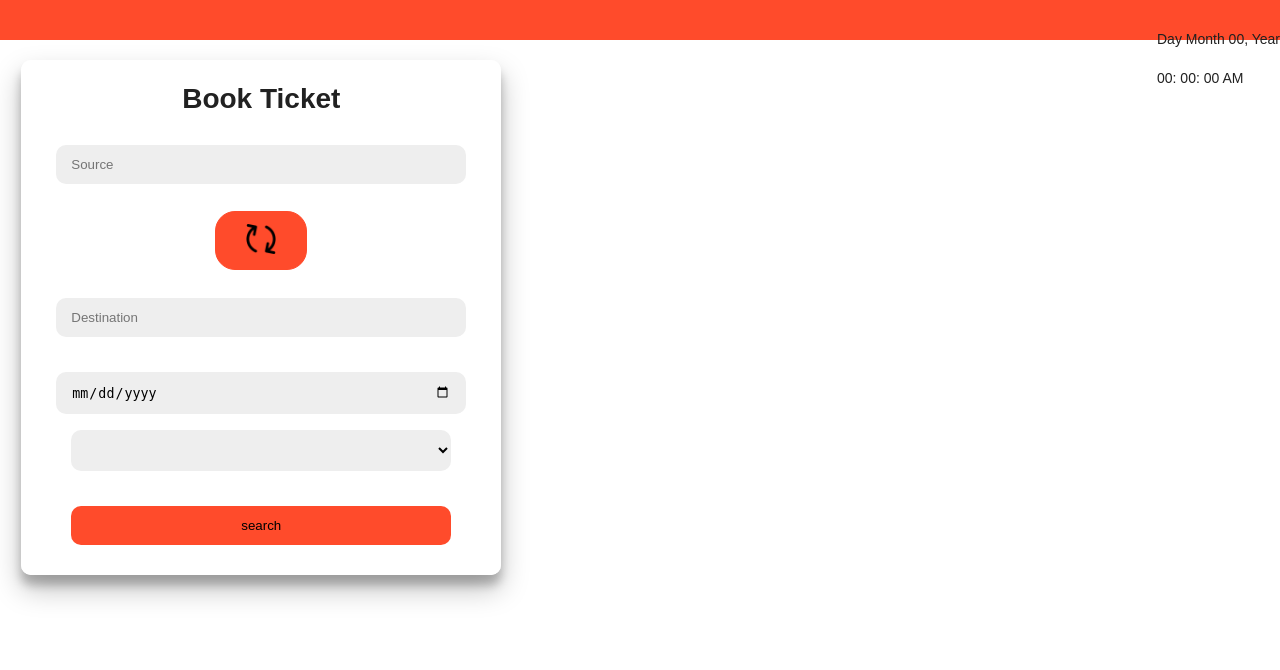
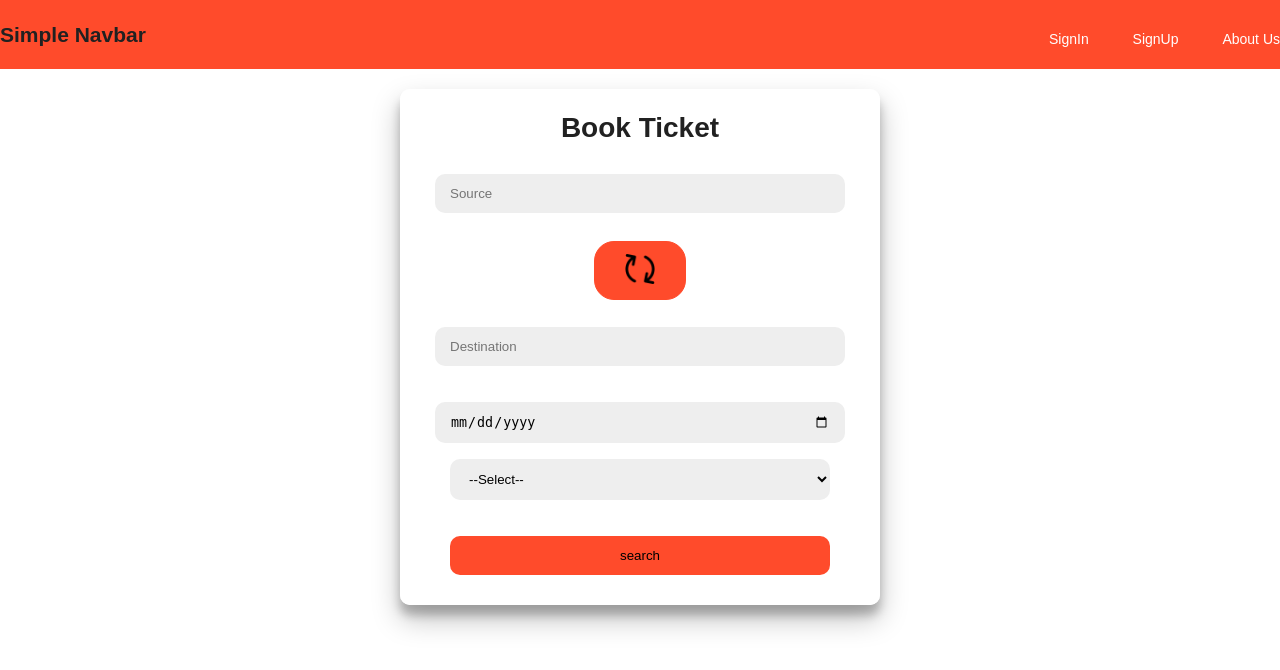
Before and after one commit to idealistraj09/Railway-reservation-system-, a PHP site: page /home.php in a window 1280 px wide. Shown: the top 670 px of the page. Run offline with PHP 8.4, Linux system fonts and the light colour scheme; lists and menus that the app fills with data are empty.

Commit message:
Revert "up"
This reverts commit d9ac86baffbc9382fe961b169b71a1d5919f3706.

```diff
--- a/php/home.php
+++ b/php/home.php
@@ -1,63 +1,42 @@
 <!DOCTYPE html>
 <html lang="en">
-
 <head>
   <meta charset="UTF-8">
   <meta http-equiv="X-UA-Compatible" content="IE=edge">
+  <meta name="viewport" content="width=device-width, initial-scale=1.0">
+  <title>Document</title>
   <link rel="stylesheet" href="../css/home_css.css">
   <link rel="text/js" href="../js/time.js">
 </head>
-
-<body onload="initClock()">
+<body>
   <!-- navbar -->
   <nav class="navbar">
     <div class="navbar2">
-
-      <div class="navbar3">
-        <ul class="nav nav-right">
-          <li></li>
-          <li><a href="#">SignIn</a></li>
-          <li><a href="#">SignUp</a></li>
-          <li><a href="#">About Us</a></li>
-          <li><a href="#0">Login</a></li>
-          <li><a href="#0">Register</a></li>
-          <li><a href="#0">About Us</a></li>
-          <li>
-            <div class="datetime">
-              <div class="date">
-                <span id="dayname">Day</span>
-                <span id="month">Month</span>
-                <span id="daynum">00</span>,
-                <span id="year">Year</span>
-              </div>
-              <div class="time">
-                <span id="hour">00</span>:
-                <span id="minutes">00</span>:
-                <span id="seconds">00</span>
-                <span id="period">AM</span>
-              </div>
-            </div>
-            </p>
-          </li>
-        </ul>
-      </div>
-    </div>
-    <!--/.container-->
-  </nav>
-  <!--/.navbar-->
+      <h1 class="logo">Simple Navbar</h1>
+      <ul class="nav nav-right">
+        <li><a href="#">SignIn</a></li>
+        <li><a href="#">SignUp</a></li>
+        <li><a href="#">About Us</a></li>
+      </ul>
+    </div><!--/.container-->
+  </nav><!--/.navbar-->
   <div class="container">
-    <form action="#" method="POST">
+    <form action="show.php" method="POST">
       <h1>Book Ticket</h1>
       <input type="text" placeholder="Source" name="source" id="s"> <br>
-      <Button><img src="../img/ex.png" alt="exchange" height="30px" width="30px" onclick="swap();"></Button><br>
+      <Button><img src="../img/ex.png" alt="exchange" height="30px" width="30px"></Button> <br>
       <input type="text" placeholder="Destination" name="destination" id="d"><br>
       <input type="date" name="date">
       <select name="seat" id="" require>
+        <option value="">--Select--</option>
+        <option value="acseat">AC seat</option>
+        <option value="nonac">Non AC</option>
+        <option value="sleeper">Sleeper</option>
+        <option value="seater">Seater</option>
       </select><br>
       <input type="submit" name="search" value="search">
     </form>
-  </div>
-  <!--/.container-->
+  </div><!--/.container-->
+
 </body>
-
 </html>
```
Also changed, not shown: php/signin.php (+6 -6 lines).
